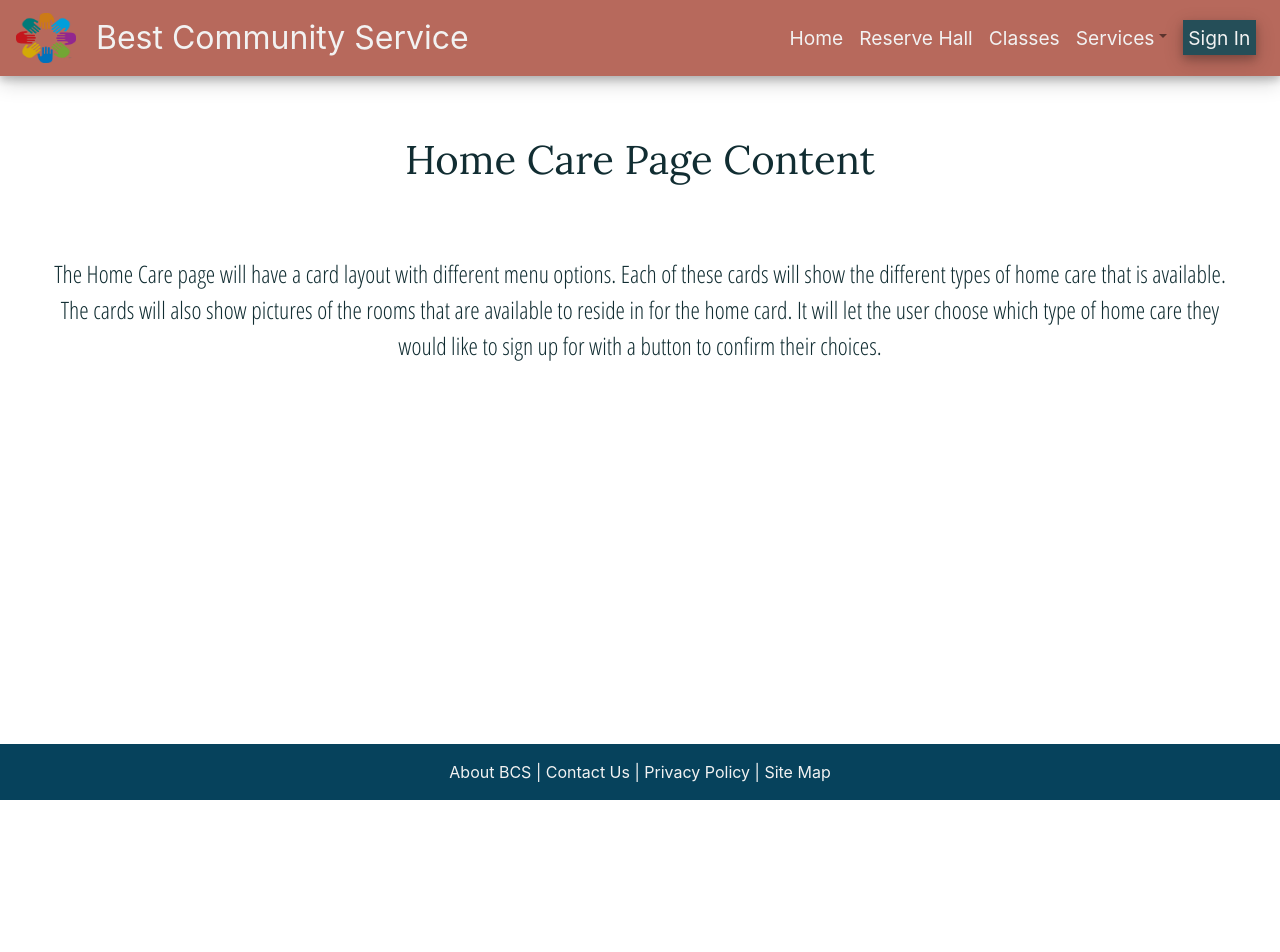
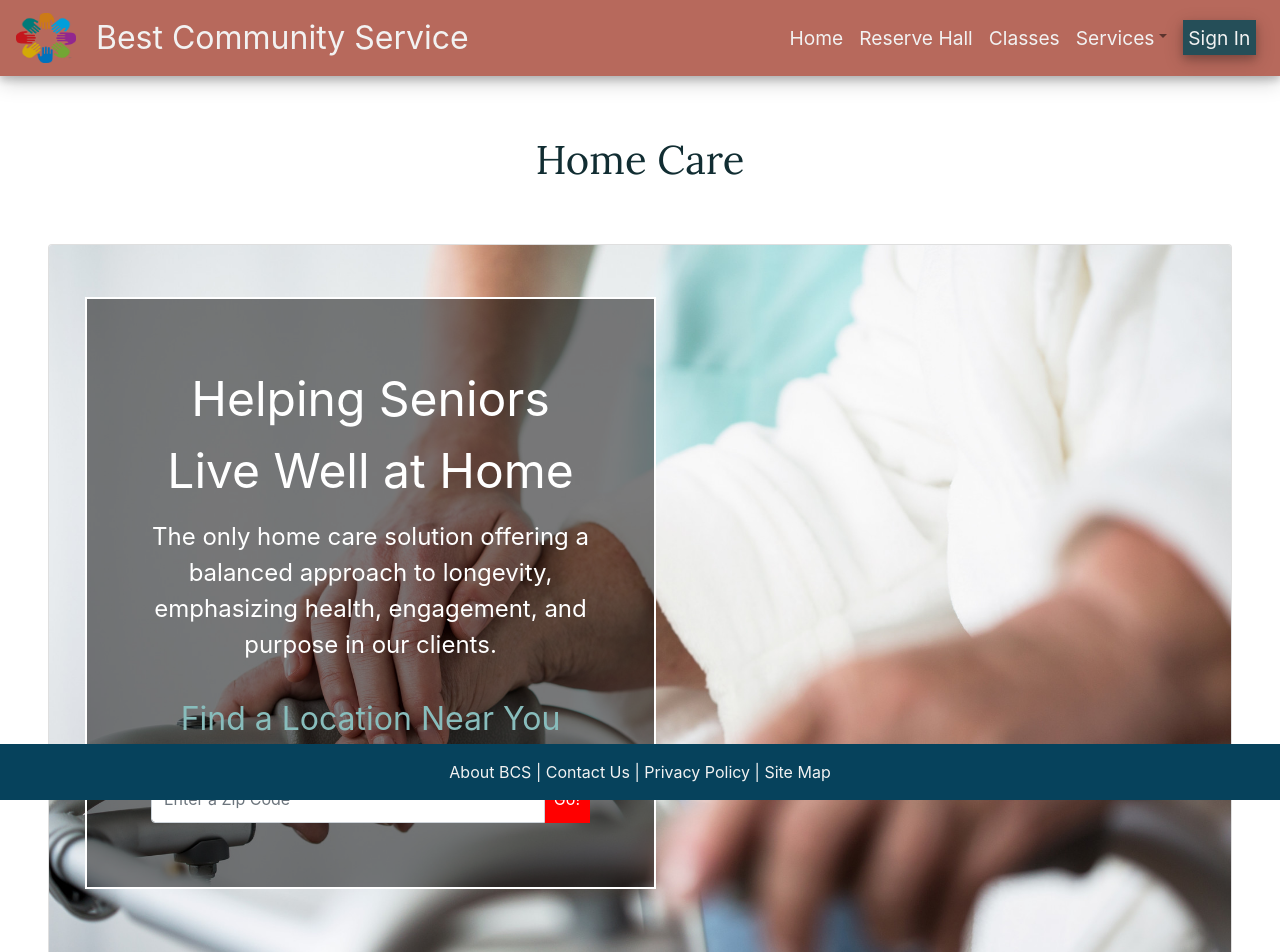
Before and after one commit to T-Dimi/BestCommunityService, a React (Create React App) app: page /HomeCare in a window 1280 px wide. Shown: the top 952 px of the page. Before the commit the page ends 800 px from the top, so only its background shows below. Built offline with nearby package versions, Linux system fonts and the light colour scheme.

Commit message:
Adding picture and content to home care page

```diff
--- a/src/App.css
+++ b/src/App.css
@@ -330,3 +330,39 @@ button {
 .shuttlebtn {
   margin-top: 4em;
 }
+
+.homecare-overlay {
+  margin-top: 2em;
+  margin-left: 1em;
+  padding: 4em;
+  background: rgba(0, 0, 0, 0.5);
+  border: 2px solid white;
+  width: 50%;
+}
+
+.homecare-title {
+  text-align: center;
+  font-size: 3em;
+}
+
+.homecare-text {
+ text-align: center;
+ font-size: 1.5em;
+}
+
+.homecare-input {
+  margin-top: 1em;
+  height: 3em;
+}
+
+.homecare-location{
+  text-align: center;
+  font-size: 2em;
+  margin-top: 1em;
+  color: #88BDBC;
+}
+
+.homecare-btn {
+  margin-top: 1em;
+  background: red;
+}
--- /dev/null
+++ b/src/components/cards/homecareCard.js
@@ -0,0 +1,33 @@
+import React from 'react';
+import { Card, CardTitle, CardText, CardImg, CardImgOverlay, InputGroup,
+InputGroupAddon, Input, Button } from 'reactstrap';
+import homecare from '../../Assets/images/Homecare.png';
+
+const Example = (props) => {
+  return (
+    <div>
+      <Card inverse>
+        <CardImg width="100%" src={homecare}/>
+        <CardImgOverlay >
+        <div className="homecare-overlay">
+          <CardTitle className="homecare-title">Helping Seniors Live Well at Home</CardTitle>
+          <CardText className="homecare-text">The only home care solution offering a balanced approach
+          to longevity, emphasizing health, engagement, and purpose in our clients.</CardText>
+          <CardText>
+          <p className="homecare-location">Find a Location Near You</p>
+                <InputGroup>
+                    <Input className="homecare-input" placeholder="Enter a Zip Code" />
+                    <InputGroupAddon addonType="append">
+                    <button className="homecare-btn">Go!</button>
+                    </InputGroupAddon>
+                </InputGroup>
+
+          </CardText>
+          </div>
+        </CardImgOverlay>
+      </Card>
+    </div>
+  );
+};
+
+export default Example;
--- a/src/components/pages/homeCarePage.js
+++ b/src/components/pages/homeCarePage.js
@@ -1,4 +1,7 @@
 import React, { Component } from 'react';
+import { CardImg } from 'reactstrap';
+import homecare from '../../Assets/images/Homecare.png';
+import Card from '../cards/homecareCard';
 
 class HomeCarePage extends Component {
     render() {
@@ -6,15 +9,9 @@ class HomeCarePage extends Component {
 
             <div className="page">
                 <h1 className="page-title">
-                    Home Care Page Content
+                    Home Care
                 </h1>
-                <p className="intro">
-                  The Home Care page will have a card layout with different menu options. Each of
-                  these cards will show the different types of home care that is available. The cards
-                  will also show pictures of the rooms that are available to reside in for the home card.
-                  It will let the user choose which type of home care they would like to sign up for with a button
-                  to confirm their choices.
-                  </p>
+                <Card />
             </div>
         );
     }
--- a/src/components/pages/shuttlePage.js
+++ b/src/components/pages/shuttlePage.js
@@ -9,7 +9,7 @@ class ShuttlePage extends Component {
 
             <div className="page">
                 <h1 className="page-title">
-                    Shuttle Page Content
+                    Shuttle Service
                 </h1>
                 <Container className="shuttle-contained">
                     <Row>
```
Also changed, not shown: src/Assets/images/Homecare.png (added).
